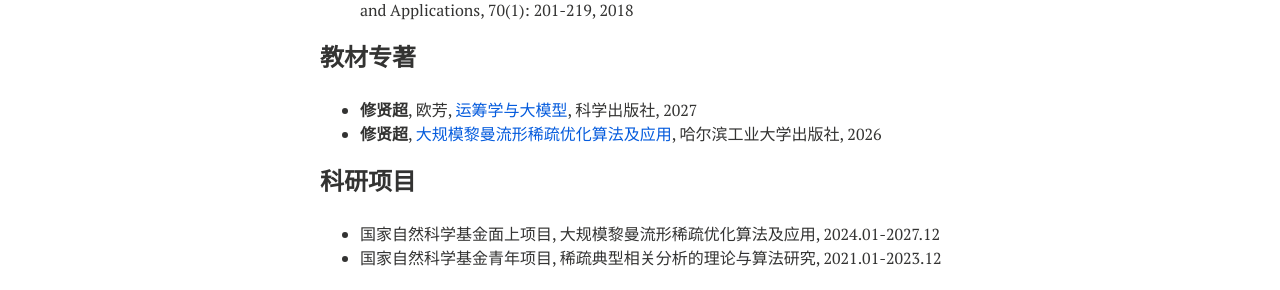
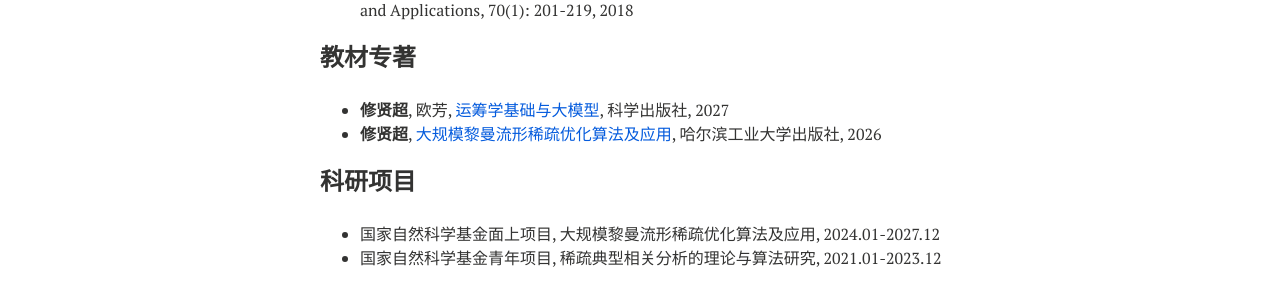
Before and after one commit to xianchaoxiu/xianchaoxiu.github.io, a Jekyll site: the page built from chinese/index.md, in a window 1280 px wide. Shown: the part 989-1279 px from the top of the page. Built offline with Jekyll 4.4.1, drawn with Linux system fonts in a browser that asks for light colours; nearby versions of some CDN libraries.

Commit message:
Update index.md

```diff
--- a/chinese/index.md
+++ b/chinese/index.md
@@ -46,7 +46,7 @@ share: false
 
 
 ### 教材专著
-* <b>修贤超</b>, 欧芳, <a href="https://xianchaoxiu.github.io/chinese/book/OR/" class="textlink" target="_blank"> 运筹学与大模型</a>, 科学出版社, 2027  <br>
+* <b>修贤超</b>, 欧芳, <a href="https://xianchaoxiu.github.io/chinese/book/OR/" class="textlink" target="_blank"> 运筹学基础与大模型</a>, 科学出版社, 2027  <br>
 * <b>修贤超</b>, <a href="https://xianchaoxiu.github.io/chinese/book/OPT/" class="textlink" target="_blank">大规模黎曼流形稀疏优化算法及应用</a>, 哈尔滨工业大学出版社, 2026  <br>
 
 
```
